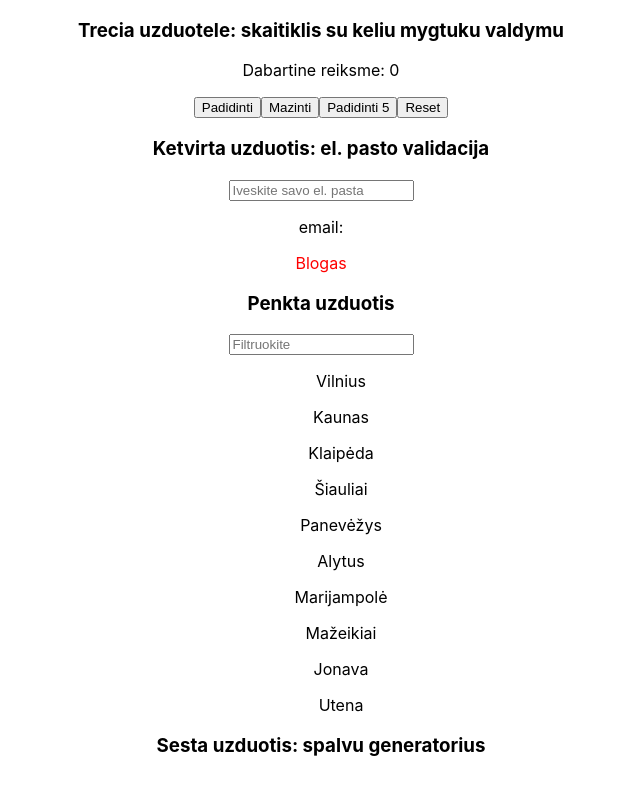
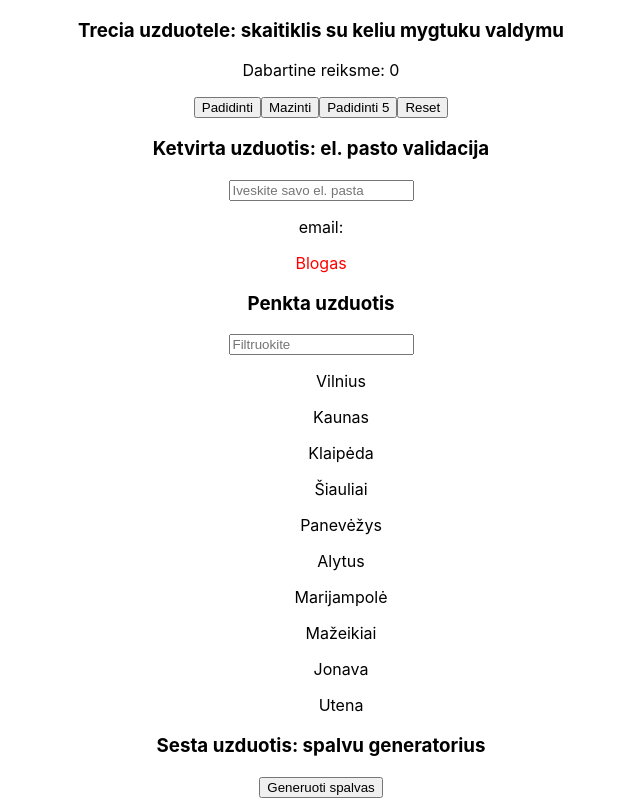
Before and after one commit to JustinasZailskas/Javascript-Fullstack-kursai, a React (Create React App) app in the folder react-events/: page / in a window 1280 px wide. Shown: the whole page, without its empty margins (319-959 px from the left). Built offline with nearby package versions, Linux system fonts and the light colour scheme.

Commit message:
create random color generator

```diff
--- a/react-events/src/App.js
+++ b/react-events/src/App.js
@@ -4,6 +4,7 @@ import { ButtonComponent } from "./components/ButtonComponent";
 import EmailValidation from "./components/EmailValidation";
 import DataTable from "./components/DataTable";
 import citiesData from "./cities.json";
+import ColorGenerator from "./components/ColorGenerator";
 
 function App() {
   const [value, setValue] = useState(0);
@@ -33,6 +34,7 @@ function App() {
       </section>
       <section>
         <h3>Sesta uzduotis: spalvu generatorius</h3>
+        <ColorGenerator />
       </section>
     </div>
   );
--- /dev/null
+++ b/react-events/src/components/ColorGenerator.js
@@ -0,0 +1,27 @@
+import { useState } from "react";
+
+function getRandomNum() {
+  return Math.floor(Math.random() * 256);
+}
+function ColorGenerator() {
+  const [colors, setColors] = useState([]);
+
+  const generateColor = () => {
+    const R = getRandomNum();
+    const G = getRandomNum();
+    const B = getRandomNum();
+
+    setColors([R, G, B]);
+  };
+  return (
+    <div
+      style={{
+        backgroundColor: `rgb(${colors[0]}, ${colors[1]}, ${colors[2]})`,
+      }}
+    >
+      <button onClick={generateColor}>Generuoti spalvas</button>
+    </div>
+  );
+}
+
+export default ColorGenerator;
```
